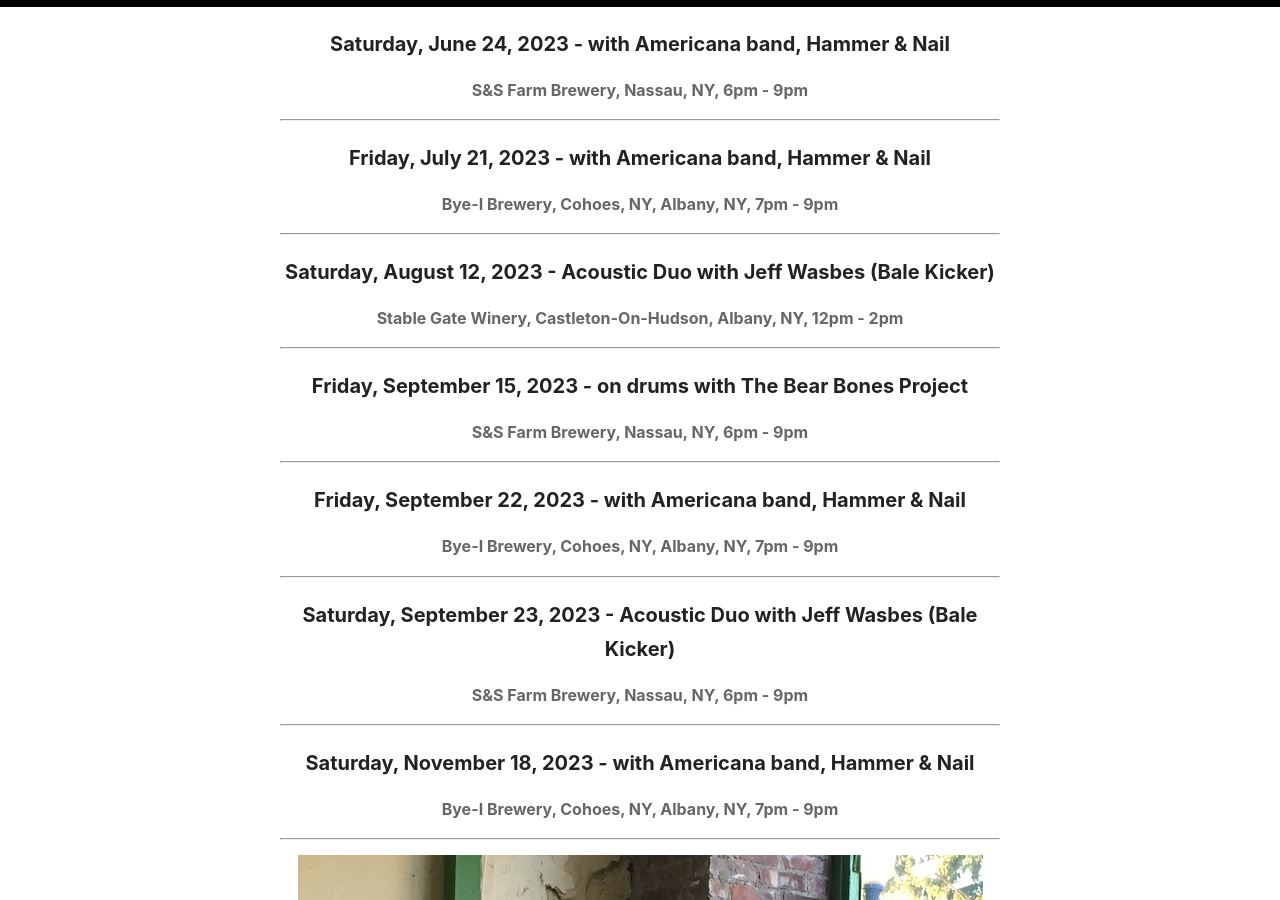
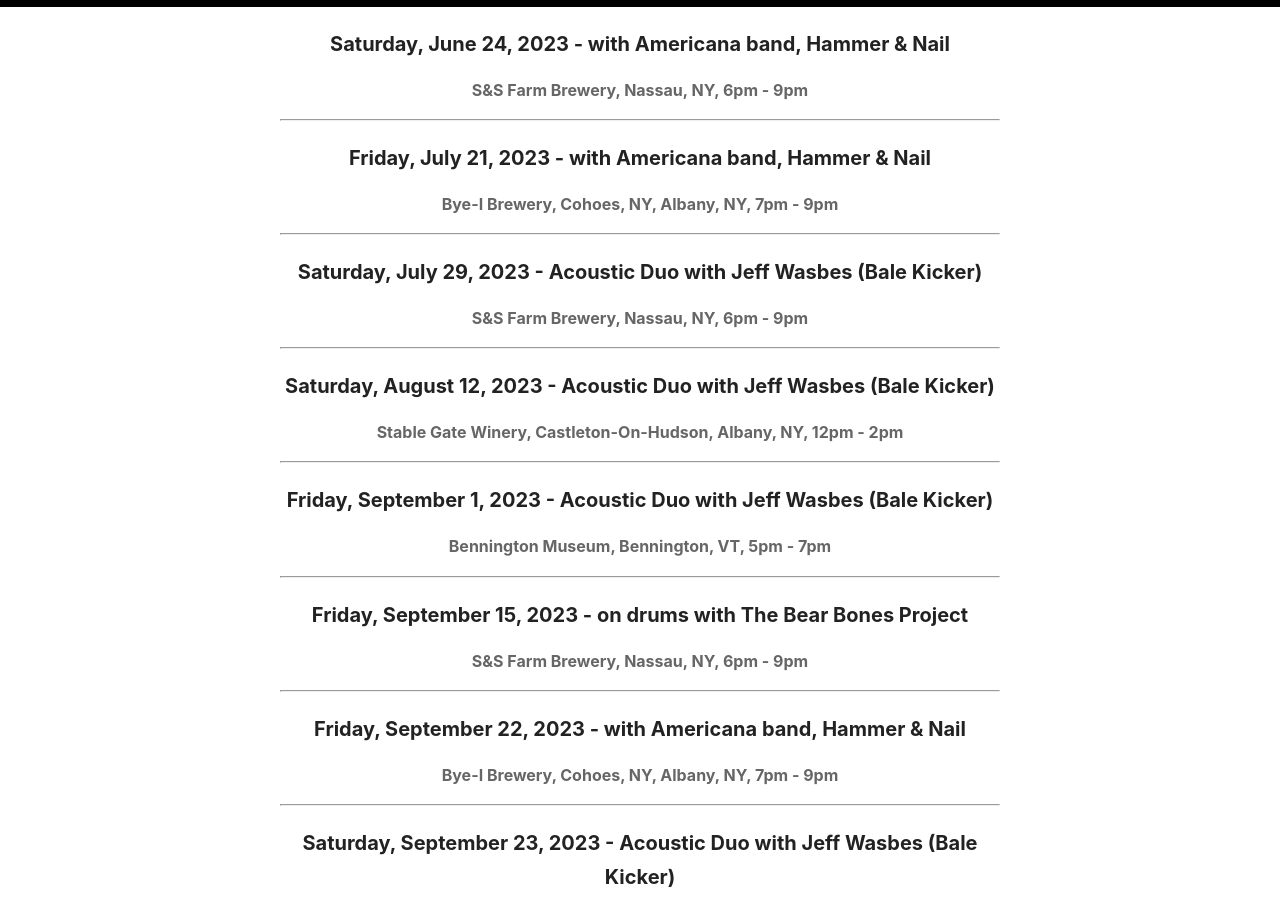
Before and after one commit to thisjaymaloney/thisjaymaloney.github.io, a Jekyll site: the page built from _pages/shows.md, in a window 1280 px wide and 900 px high, scrolled down 1023 px. Built offline with Jekyll 4.4.1, drawn with Linux system fonts in a browser that asks for light colours.

Commit message:
Update shows.md

```diff
--- a/_pages/shows.md
+++ b/_pages/shows.md
@@ -30,8 +30,14 @@
 ### Friday, July 21, 2023 - with Americana band, Hammer & Nail
 #### Bye-I Brewery, Cohoes, NY, Albany, NY, 7pm - 9pm
 ---
+### Saturday, July 29, 2023 - Acoustic Duo with Jeff Wasbes (Bale Kicker)
+#### S&S Farm Brewery, Nassau, NY, 6pm - 9pm
+---
 ### Saturday, August 12, 2023 - Acoustic Duo with Jeff Wasbes (Bale Kicker)
 #### Stable Gate Winery, Castleton-On-Hudson, Albany, NY, 12pm - 2pm
+---
+### Friday, September 1, 2023 - Acoustic Duo with Jeff Wasbes (Bale Kicker)
+#### Bennington Museum, Bennington, VT, 5pm - 7pm
 ---
 ### Friday, September 15, 2023 - on drums with The Bear Bones Project
 #### S&S Farm Brewery, Nassau, NY, 6pm - 9pm
```
